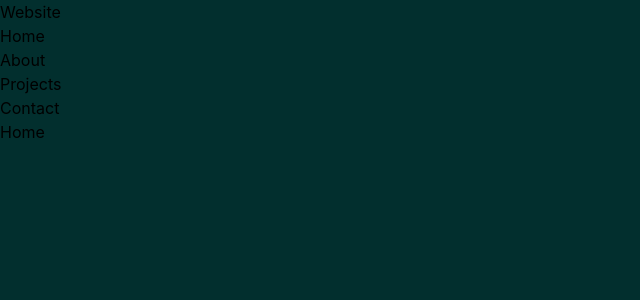
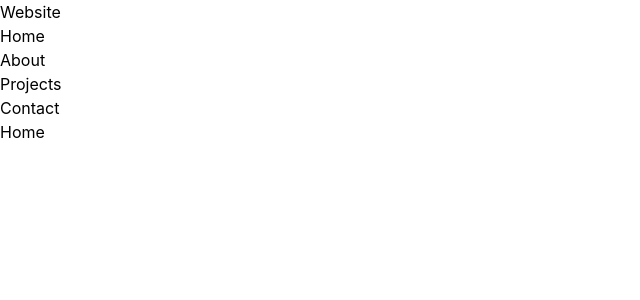
Before and after one commit to hoiregeno/portfolio-website, a React (Vite) app: page /home in a window 1280 px wide. Shown: the top 300 px of the page, without its empty margins (0-640 px from the left). Built offline with nearby package versions, Linux system fonts and the light colour scheme.

Commit message:
Revert "style: add base style to Layout"
This reverts commit e38891f021239a7bbe4230a3161ae016a6e8af3d.

```diff
--- a/src/components/Layout.jsx
+++ b/src/components/Layout.jsx
@@ -3,7 +3,7 @@ import Navbar from "./Navbar";
 
 function Layout() {
   return (
-    <div className="bg-teal-950 min-h-screen">
+    <div>
       <Navbar />
       <Main />
     </div>
```
